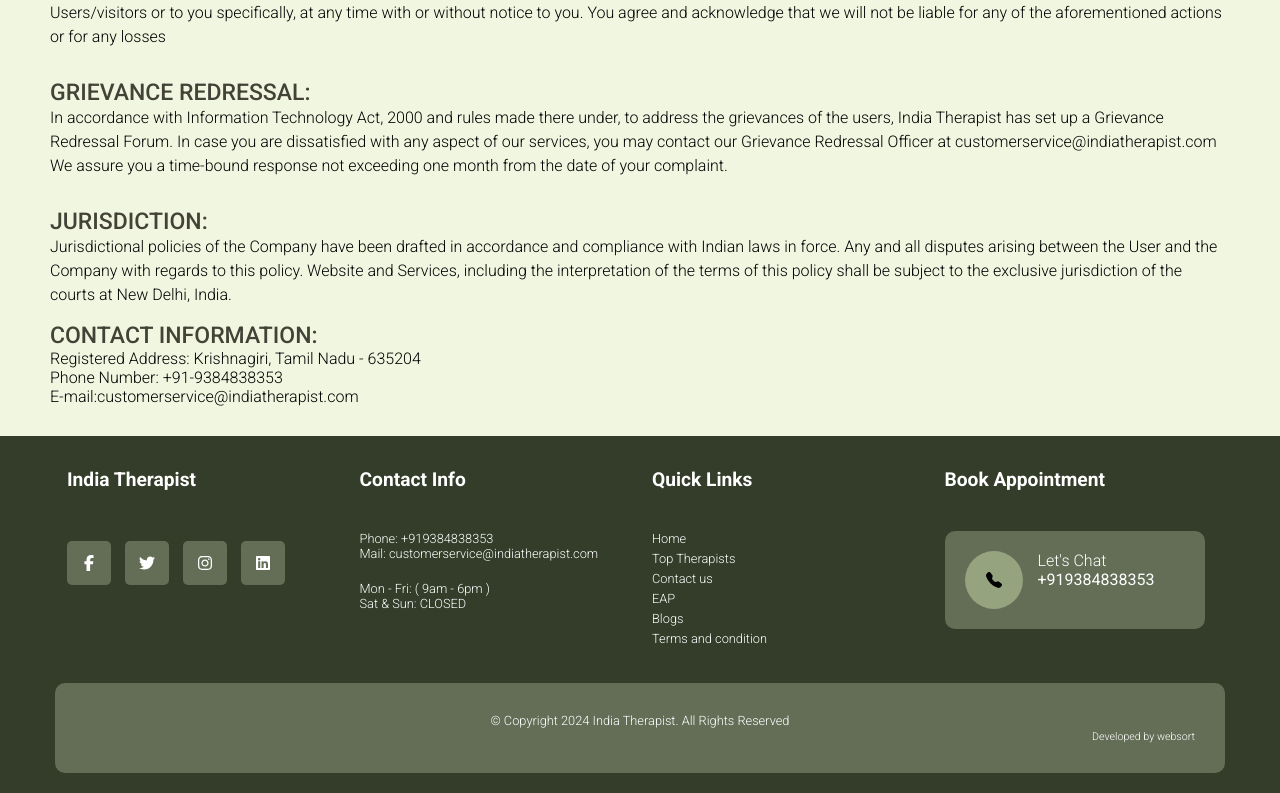
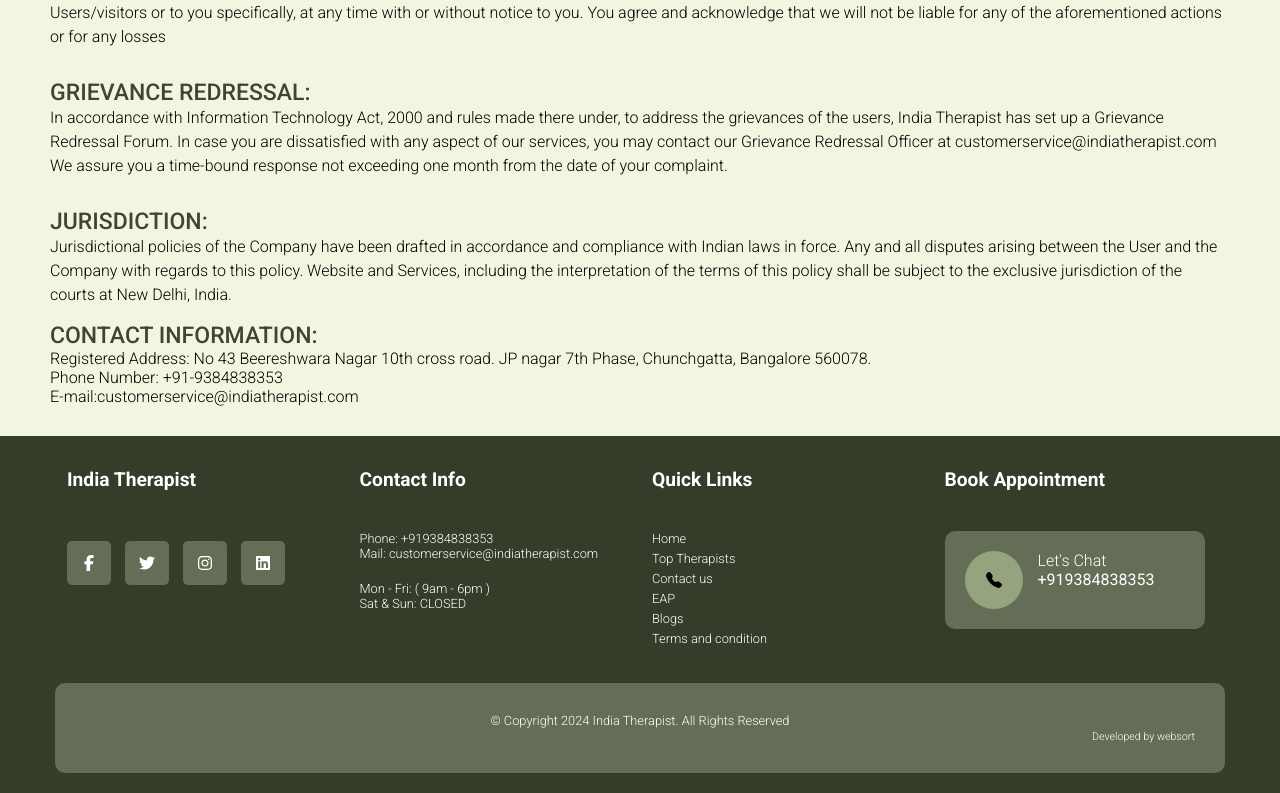
Before and after one commit to tiru-2001/indianTherapi, a React (Vite) app in the folder frontend/: page /termsandcond in a window 1280 px wide. Shown: the part 5082-5875 px from the top of the page. Built offline with nearby package versions, Linux system fonts and the light colour scheme; a web font is replaced by a local one.

Commit message:
added changes

```diff
--- a/frontend/src/pages/appointment/Appointment.jsx
+++ b/frontend/src/pages/appointment/Appointment.jsx
@@ -144,7 +144,7 @@
                   <input onChange={formOnchange} name="date" type="date" />
                 </label>
                 <label>
-                  <h4>Country</h4>
+                  <h4>Country:</h4>
                   <input
                     placeholder="country"
                     onChange={formOnchange}
--- a/frontend/src/pages/termsandcond/Termsandcond.jsx
+++ b/frontend/src/pages/termsandcond/Termsandcond.jsx
@@ -37,7 +37,10 @@
           ))}
         </div>
         <h1>CONTACT INFORMATION:</h1>
-        <p>Registered Address: Krishnagiri, Tamil Nadu - 635204</p>
+        <p>
+          Registered Address: No 43 Beereshwara Nagar 10th cross road. JP nagar
+          7th Phase, Chunchgatta, Bangalore 560078.
+        </p>
 
         <p>Phone Number: +91-9384838353 </p>
         <p>
```
